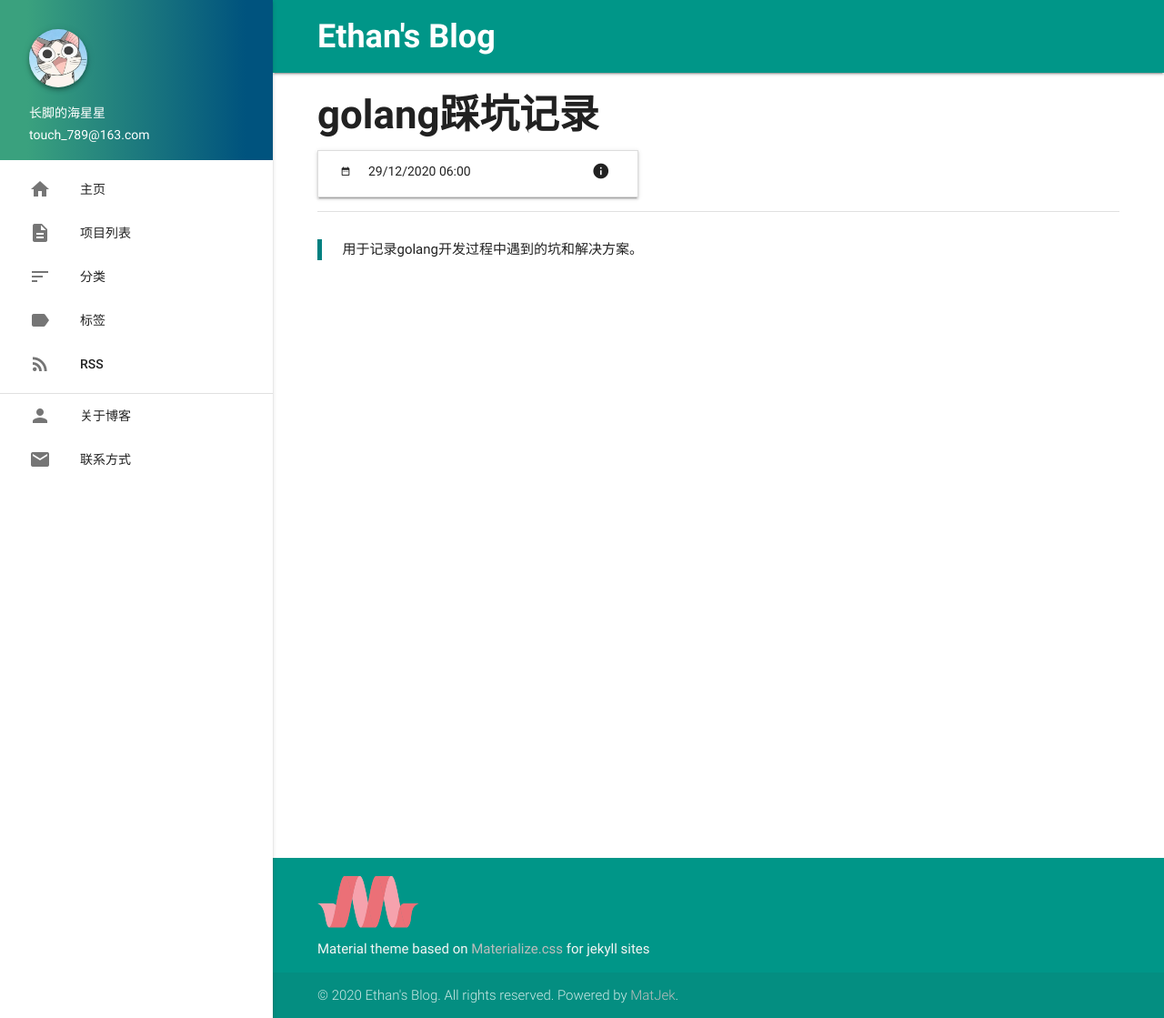
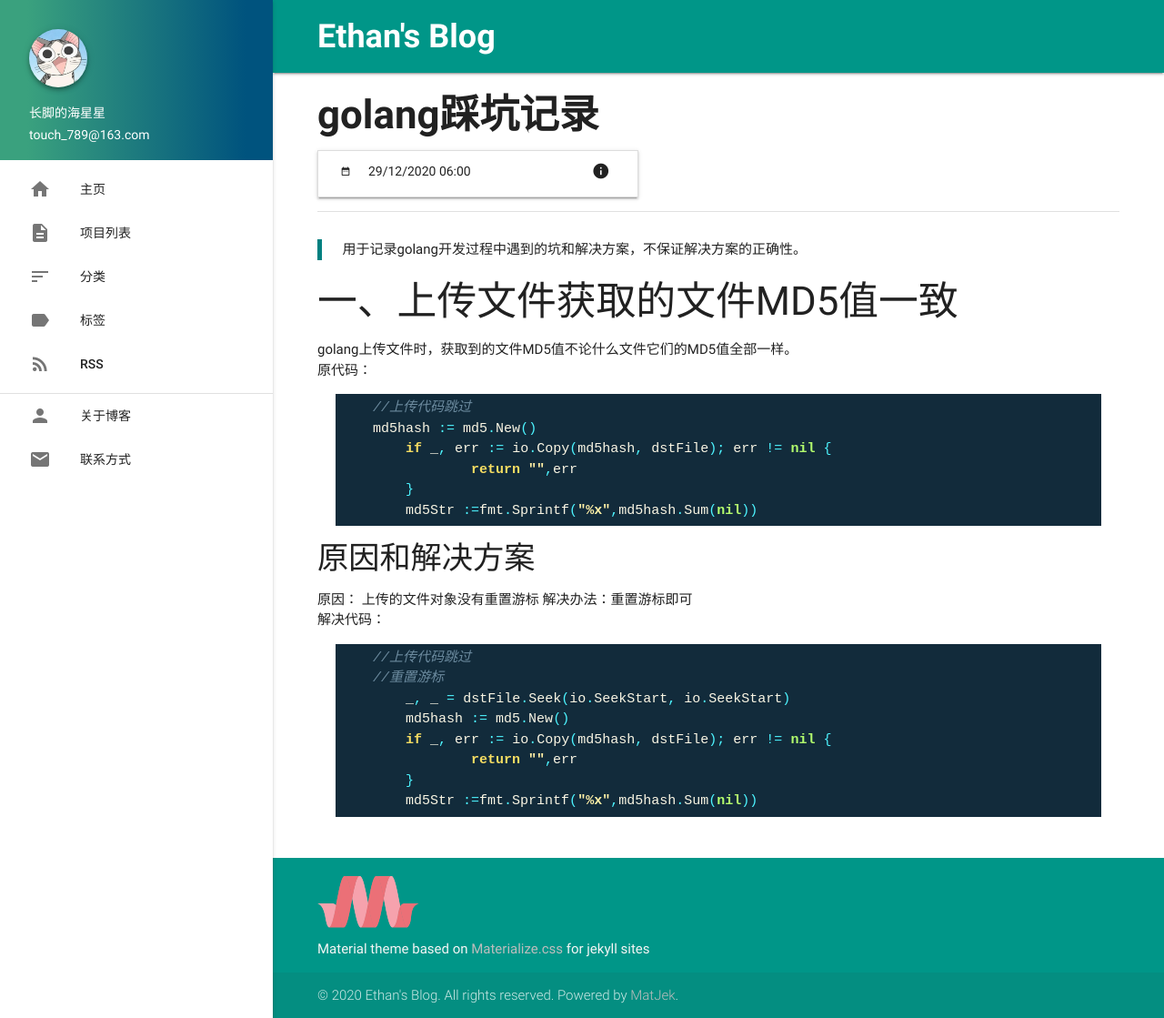
Before and after one commit to EthanChenLi/EthanChenLi.github.io, a Jekyll site: the page built from _posts/2020-12-29-go.md, in a window 1280 px wide and 1119 px high. Shown: the whole window at 91% size. Built offline with Jekyll 4.4.1, drawn with Linux system fonts in a browser that asks for light colours; comment, search, counter and statistics services are not loaded.

Commit message:
edit article

````diff
--- a/_posts/2020-12-29-go.md
+++ b/_posts/2020-12-29-go.md
@@ -6,4 +6,30 @@ categories: notes
 tags: notes
 comments: 1
 ---
- > 用于记录golang开发过程中遇到的坑和解决方案。
+ > 用于记录golang开发过程中遇到的坑和解决方案，不保证解决方案的正确性。
+
+### 一、上传文件获取的文件MD5值一致
+golang上传文件时，获取到的文件MD5值不论什么文件它们的MD5值全部一样。
+原代码：
+```golang
+    //上传代码跳过
+    md5hash := md5.New()
+	if _, err := io.Copy(md5hash, dstFile); err != nil {
+		return "",err
+	}
+	md5Str :=fmt.Sprintf("%x",md5hash.Sum(nil))
+```
+#### 原因和解决方案
+原因： 上传的文件对象没有**重置游标**
+解决办法：重置游标即可
+解决代码：
+```golang
+    //上传代码跳过
+    //重置游标
+	_, _ = dstFile.Seek(io.SeekStart, io.SeekStart)
+	md5hash := md5.New()
+	if _, err := io.Copy(md5hash, dstFile); err != nil {
+		return "",err
+	}
+	md5Str :=fmt.Sprintf("%x",md5hash.Sum(nil))
+```
````
